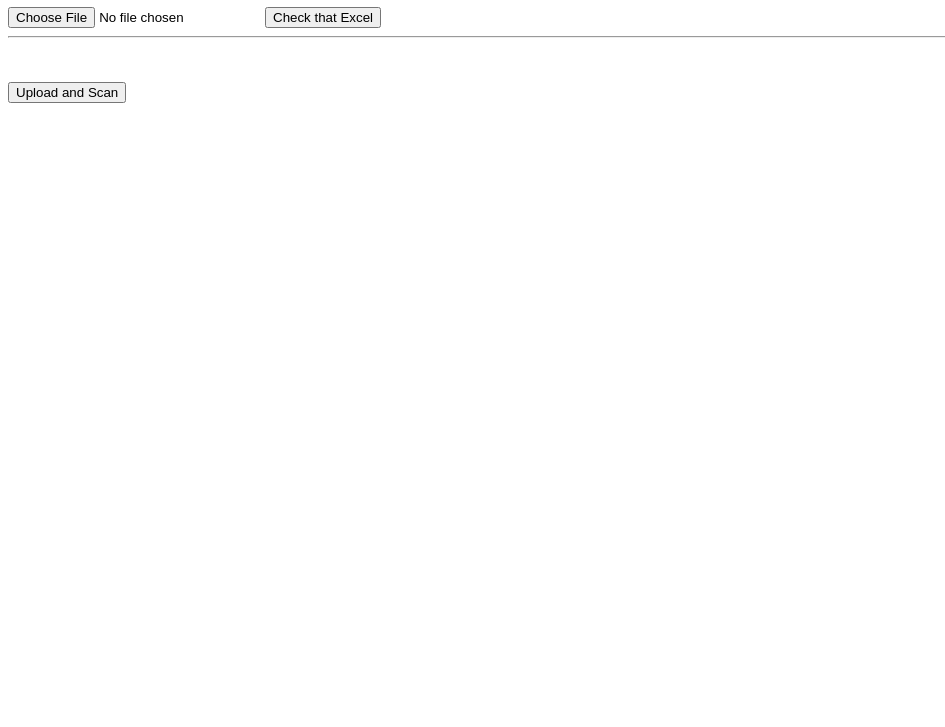
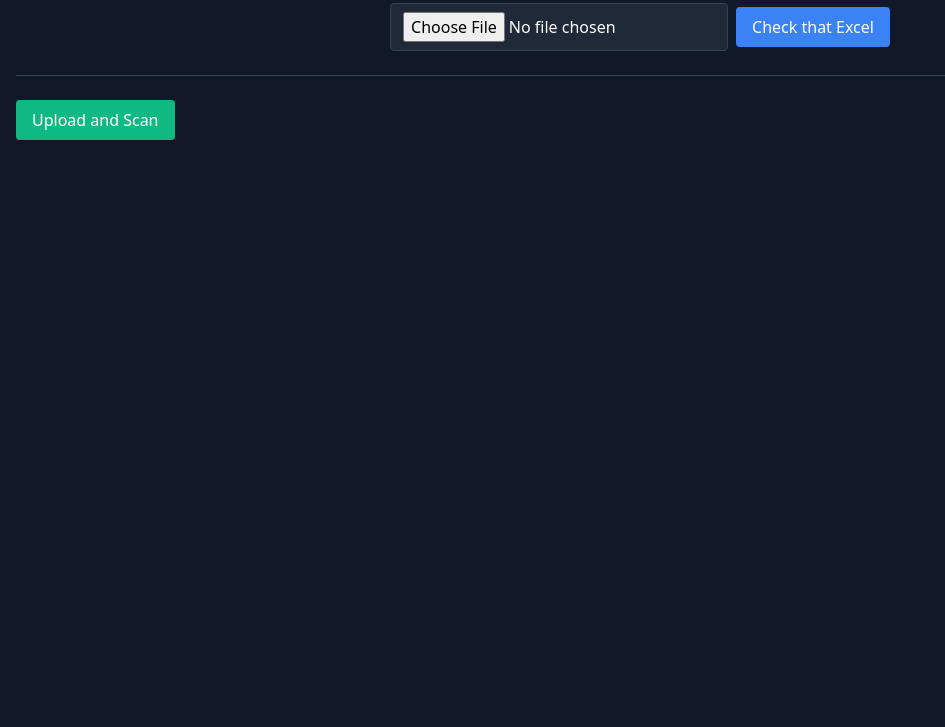
Before and after one commit to PranavSatav/VirusTotal-Scanner, a plain HTML site: page templates/index.html in a window 1280 px wide. Shown: the part 73-800 px from the top of the page, without its empty margins (0-945 px from the left). Drawn offline with nearby package versions, Linux system fonts and the light colour scheme.

Commit message:
Update index.html

```diff
--- a/templates/index.html
+++ b/templates/index.html
@@ -4,24 +4,30 @@
     <meta charset="UTF-8">
     <meta name="viewport" content="width=device-width, initial-scale=1.0">
     <title>Domain Scanner</title>
+    <link href="https://cdn.jsdelivr.net/npm/tailwindcss@2.2.19/dist/tailwind.min.css" rel="stylesheet">
 </head>
-<body>
-    <h1>VirusTotal Domain Scanner</h1>
+<body class="bg-gray-900 text-white">
+    <div class="container mx-auto p-4">
+        <h1 class="text-3xl font-bold text-center mb-6">VirusTotal Domain Scanner</h1>
 
-    <form id="checkExcelForm" enctype="multipart/form-data">
-        <input type="file" name="file" id="excelFile" accept=".xlsx" required>
-        <button type="button" id="checkExcelButton">Check that Excel</button>
-    </form>
-    <hr><br><br>
+        <form id="checkExcelForm" enctype="multipart/form-data" class="mb-4">
+            <div class="flex items-center justify-center mb-4">
+                <input type="file" name="file" id="excelFile" accept=".xlsx" required class="mr-2 bg-gray-800 border border-gray-700 text-white py-2 px-3 rounded">
+                <button type="button" id="checkExcelButton" class="bg-blue-500 hover:bg-blue-600 text-white py-2 px-4 rounded">Check that Excel</button>
+            </div>
+        </form>
 
-    <form id="uploadScanForm" enctype="multipart/form-data">
-        <button type="button" id="uploadScanButton">Upload and Scan</button>
-    </form>
+        <hr class="my-6 border-gray-700">
 
-    <div id="domainsList"></div>
-    <div id="scanProgress"></div>
-    <div id="scanResults"></div>
-    <button type="button" id="downloadResultsButton" style="display:none;">Download Results</button>
+        <form id="uploadScanForm" enctype="multipart/form-data" class="mb-4">
+            <button type="button" id="uploadScanButton" class="bg-green-500 hover:bg-green-600 text-white py-2 px-4 rounded">Upload and Scan</button>
+        </form>
+
+        <div id="domainsList" class="mb-4"></div>
+        <div id="scanProgress" class="mb-4"></div>
+        <div id="scanResults" class="mb-4"></div>
+        <button type="button" id="downloadResultsButton" style="display:none;" class="bg-yellow-500 hover:bg-yellow-600 text-white py-2 px-4 rounded">Download Results</button>
+    </div>
 
     <script>
         let scanResultsArray = []; // Array to store scan results
@@ -36,7 +42,7 @@
             .then(response => response.json())
             .then(data => {
                 const domainsList = document.getElementById('domainsList');
-                domainsList.innerHTML = '<h2>Domains Found:</h2><ul>';
+                domainsList.innerHTML = '<h2 class="text-xl font-semibold">Domains Found:</h2><ul class="list-disc list-inside">';
                 data.domains.forEach(domain => {
                     domainsList.innerHTML += `<li>${domain}</li>`;
                 });
@@ -76,7 +82,7 @@
 
                 // Display result
                 const scanResults = document.getElementById('scanResults');
-                scanResults.innerHTML += `<hr><ul>`;
+                scanResults.innerHTML += `<hr><ul class="list-disc list-inside">`;
                 scanResults.innerHTML += `<li>${resultData.domain}: ${resultData.score} (${resultData.status})</li>`;
                 scanResults.innerHTML += '</ul>';
 
```
